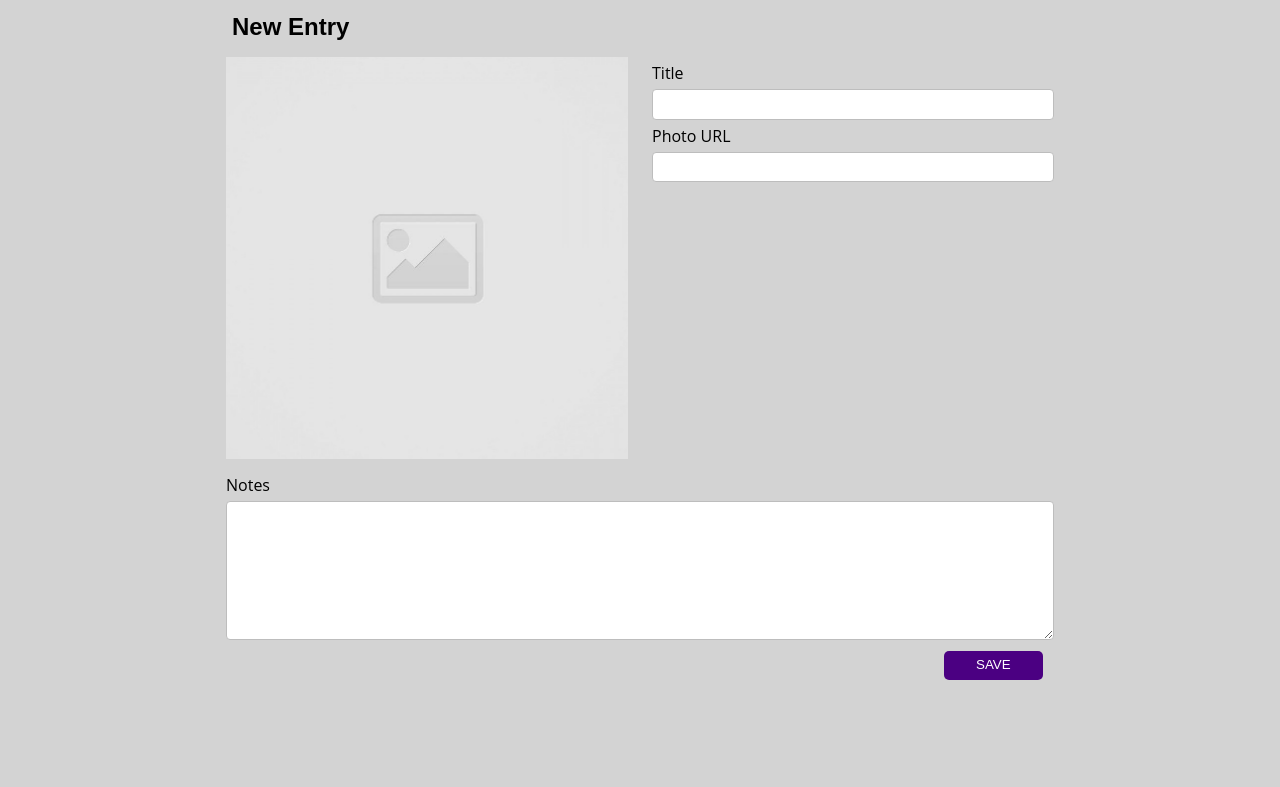
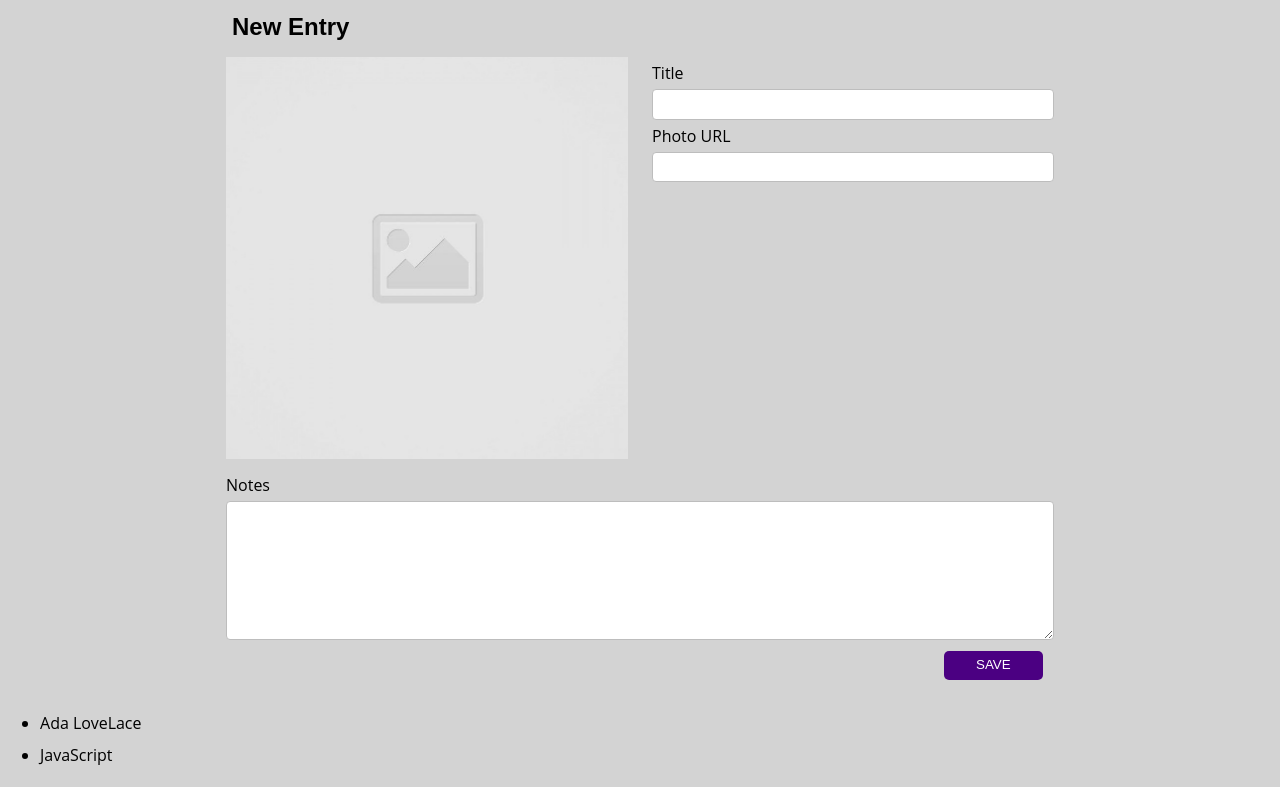
Before and after one commit to AngelaJiaNan/code-journal, a website: page index.html in a window 1280 px wide. Shown: the part 77-864 px from the top of the page. Before the commit the page ends 800 px from the top, so only its background shows below. Drawn offline with Linux system fonts and the light colour scheme.

Commit message:
finish task2 for view their entries.

```diff
--- a/index.html
+++ b/index.html
@@ -55,7 +55,10 @@
         </div>
       </div>
       <div data-view="entries">
-
+        <ul>
+          <li>Ada LoveLace</li>
+          <li>JavaScript</li>
+        </ul>
       </div>
     </main>
   <script src="js/data.js"></script>
```
